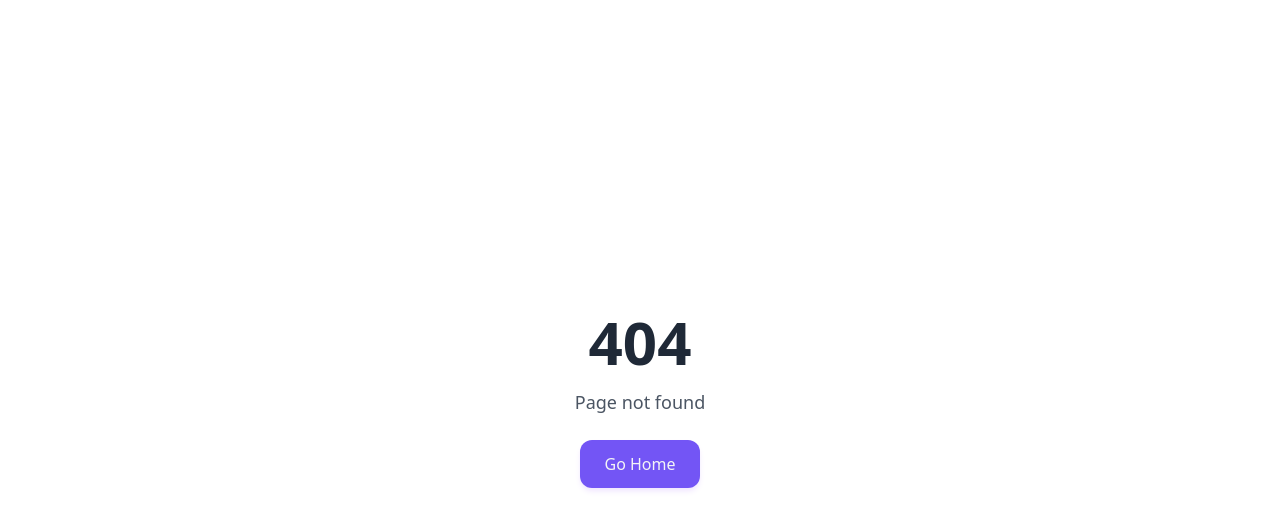
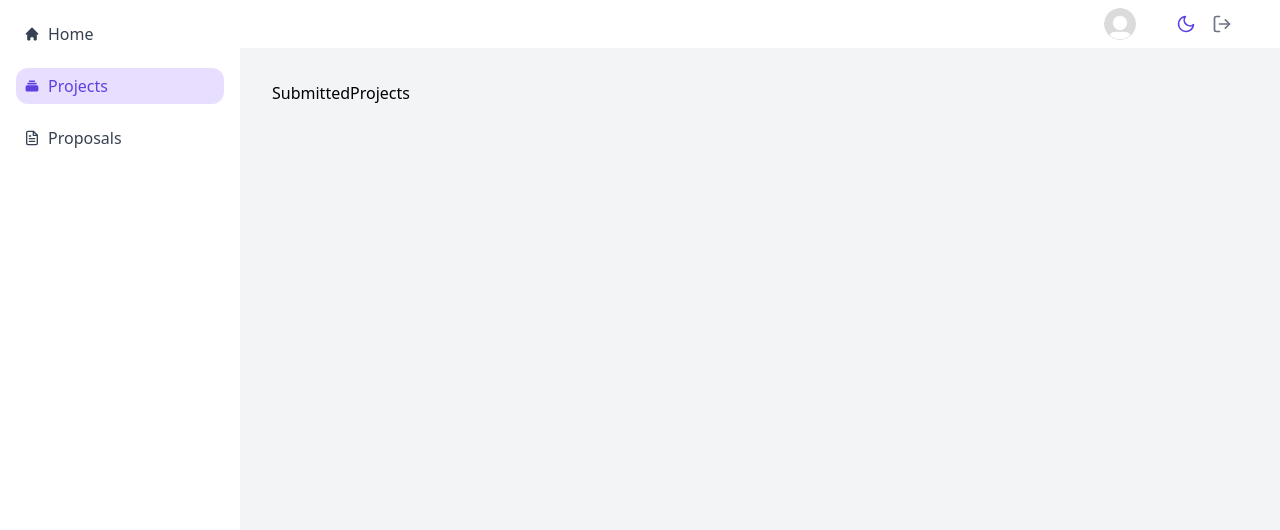
Before and after one commit to ArianMakiabadi/JobHop, a React (Vite) app: page /freelancer/projects in a window 1280 px wide. Before the commit this address had no page. Shown: the top 530 px of the page. Built offline with nearby package versions, Linux system fonts and the light colour scheme; no server answers.

Commit message:
freelancer layout added

```diff
--- a/src/App.jsx
+++ b/src/App.jsx
@@ -10,6 +10,10 @@ import Projects from "./pages/Projects";
 import Project from "./pages/Project";
 import { DarkModeProvider } from "./context/DarkModeContext";
 import EmployerLayout from "./features/Employer/EmployerLayout";
+import FreelancerDashboard from "./pages/FreelancerDashboard";
+import Proposals from "./pages/Proposals";
+import SubmittedProjects from "./pages/SubmittedProjects";
+import FreelancerLayout from "./features/freelancer/FreelancerLayout";
 
 const queryClient = new QueryClient();
 
@@ -27,6 +31,12 @@ function App() {
             <Route path="projects" element={<Projects />} />
             <Route path="projects/:id" element={<Project />} />
           </Route>
+          <Route path="/freelancer" element={<FreelancerLayout />}>
+            <Route index element={<Navigate to="dashboard" replace />} />
+            <Route path="dashboard" element={<FreelancerDashboard />}></Route>
+            <Route path="proposals" element={<Proposals />}></Route>
+            <Route path="projects" element={<SubmittedProjects />}></Route>
+          </Route>
           <Route path="/" element={<Home />}></Route>
           <Route path="/*" element={<NotFound />}></Route>
         </Routes>
--- a/src/features/employer/EmployerStats.jsx
+++ b/src/features/employer/EmployerStats.jsx
@@ -1,11 +1,4 @@
-import {
-  FiActivity,
-  FiGrid,
-  FiMail,
-  FiSend,
-  FiTrendingUp,
-  FiUser,
-} from "react-icons/fi";
+import { FiTrendingUp, FiUser } from "react-icons/fi";
 import Stat from "../../UI/Stat";
 import { FcAcceptDatabase } from "react-icons/fc";
 
@@ -20,7 +13,7 @@ function EmployerStats({ projects }) {
   );
 
   return (
-    <div className="grid grid-cols-1 gap-x-4 gap-y-2">
+    <div className="grid grid-cols-3 gap-x-4 gap-y-2">
       <Stat
         color="green"
         value={countOfProjects}
--- /dev/null
+++ b/src/features/freelancer/DashboardHeader.jsx
@@ -0,0 +1,12 @@
+function DashboardHeader() {
+  return (
+    <div className="mb-8">
+      <h1 className="font-bold text-2xl text-secondary-800">Your Dashboard</h1>
+      <p className="text-sm text-secondary-400">
+        Track your proposals, accepted projects, and earnings all in one place.
+      </p>
+    </div>
+  );
+}
+
+export default DashboardHeader;
--- /dev/null
+++ b/src/features/freelancer/DashboardLayout.jsx
@@ -0,0 +1,19 @@
+import Loading from "../../UI/Loading";
+import useProposals from "../proposals/useProposals";
+import DashboardHeader from "./DashboardHeader";
+import FreelancerStats from "./FreelancerStats";
+
+function DashboardLayout() {
+  const { isLoading, proposals } = useProposals();
+
+  if (isLoading) return <Loading />;
+
+  return (
+    <div>
+      <DashboardHeader />
+      <FreelancerStats proposals={proposals} />
+    </div>
+  );
+}
+
+export default DashboardLayout;
--- /dev/null
+++ b/src/features/freelancer/FreelancerLayout.jsx
@@ -0,0 +1,30 @@
+import { HiCollection, HiHome } from "react-icons/hi";
+import AppLayout from "../../UI/AppLayout";
+import CustomNavLink from "../../UI/CustomNavLink";
+import SideBar from "../../UI/SideBar";
+import { FiFileText } from "react-icons/fi";
+
+function FreelancerLayout() {
+  return (
+    <AppLayout>
+      <SideBar>
+        <CustomNavLink to={"dashboard"}>
+          <HiHome />
+          <span>Home</span>
+        </CustomNavLink>
+
+        <CustomNavLink to={"projects"}>
+          <HiCollection />
+          <span>Projects</span>
+        </CustomNavLink>
+
+        <CustomNavLink to={"proposals"}>
+          <FiFileText />
+          <span>Proposals</span>
+        </CustomNavLink>
+      </SideBar>
+    </AppLayout>
+  );
+}
+
+export default FreelancerLayout;
--- /dev/null
+++ b/src/features/freelancer/FreelancerStats.jsx
@@ -0,0 +1,37 @@
+import { FiAward, FiClipboard, FiDollarSign } from "react-icons/fi";
+import Stat from "../../UI/Stat";
+
+function FreelancerStats({ proposals }) {
+  const countOfProposals = proposals.length;
+  const acceptedProposals = proposals.filter((p) => p.status === 2);
+  const countAcceptedProposals = acceptedProposals.length;
+  const expectedPayout = acceptedProposals.reduce(
+    (acc, curr) => acc.price + curr,
+    0
+  );
+
+  return (
+    <div className="grid grid-cols-3 gap-x-4 gap-y-2">
+      <Stat
+        color="primary"
+        value={countOfProposals}
+        title="Total submitted proposals"
+        icon={<FiClipboard className="w-16 h-16" />}
+      />
+      <Stat
+        color="yellow"
+        value={countAcceptedProposals}
+        title="Accepted proposals"
+        icon={<FiAward className="w-16 h-16" />}
+      />
+      <Stat
+        color="green"
+        value={`${expectedPayout} €`}
+        title="Expected earnings"
+        icon={<FiDollarSign className="w-16 h-16" />}
+      />
+    </div>
+  );
+}
+
+export default FreelancerStats;
--- /dev/null
+++ b/src/features/proposals/useProposals.js
@@ -0,0 +1,13 @@
+import { useQuery } from "@tanstack/react-query";
+import { getProposalApi } from "../../services/proposalService";
+
+export default function useProposals() {
+  const { isLoading, data } = useQuery({
+    queryKey: ["proposals"],
+    queryFn: getProposalApi,
+  });
+
+  const { proposals } = data || {};
+
+  return { isLoading, proposals };
+}
--- /dev/null
+++ b/src/pages/FreelancerDashboard.jsx
@@ -0,0 +1,7 @@
+import DashboardLayout from "../features/freelancer/DashboardLayout";
+
+function FreelancerDashboard() {
+  return <DashboardLayout />;
+}
+
+export default FreelancerDashboard;
--- /dev/null
+++ b/src/pages/Proposals.jsx
@@ -0,0 +1,5 @@
+function Proposals() {
+  return <div>Proposals</div>;
+}
+
+export default Proposals;
--- /dev/null
+++ b/src/pages/SubmittedProjects.jsx
@@ -0,0 +1,5 @@
+function SubmittedProjects() {
+  return <div>SubmittedProjects</div>;
+}
+
+export default SubmittedProjects;
--- a/src/services/proposalService.js
+++ b/src/services/proposalService.js
@@ -3,3 +3,7 @@ import http from "./httpService";
 export function changeProposalStatusApi({ id, data }) {
   return http.patch(`/proposal/${id}`, data).then(({ data }) => data.data);
 }
+
+export function getProposalApi() {
+  return http.get(`/proposal/list`).then(({ data }) => data.data);
+}
```
